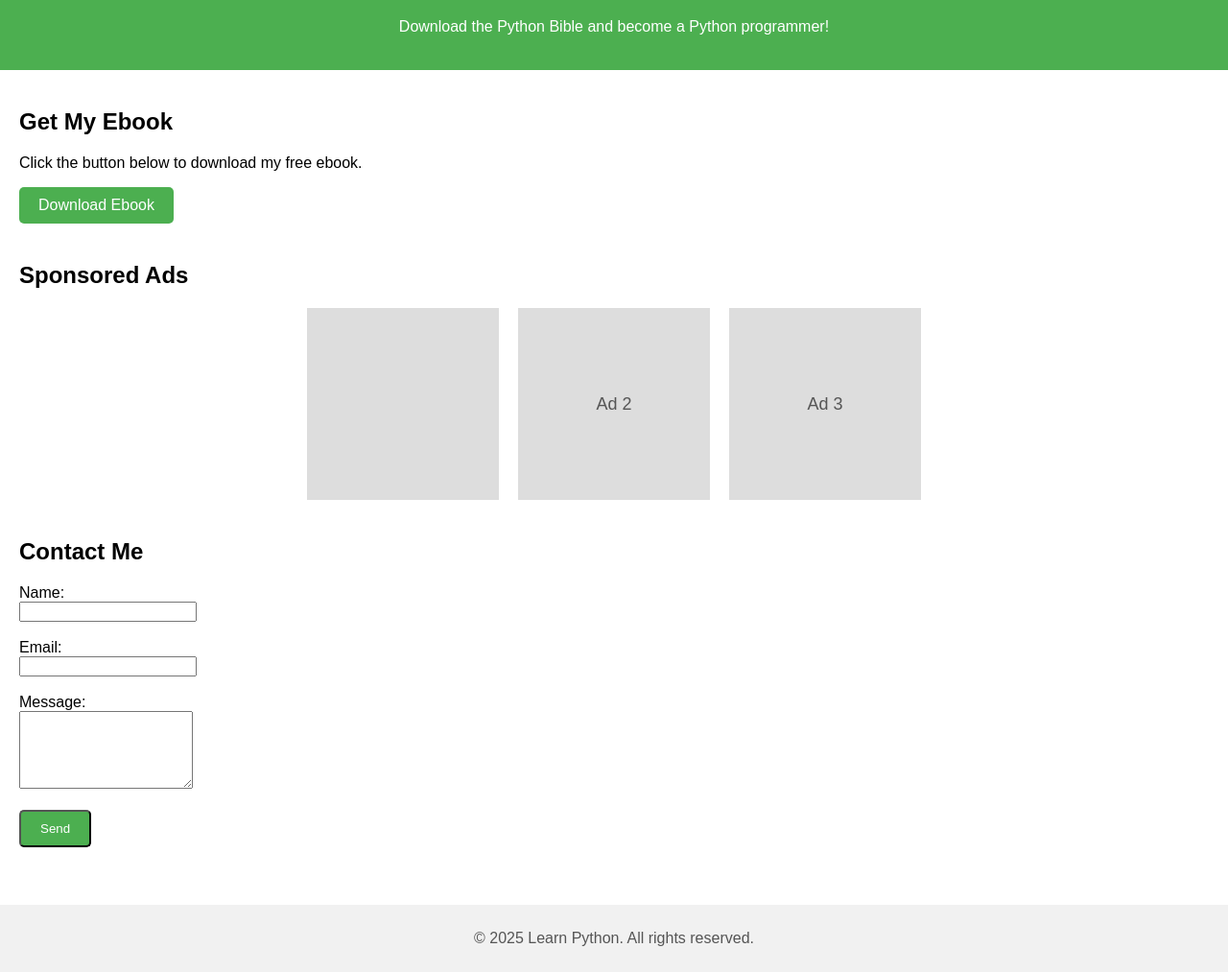
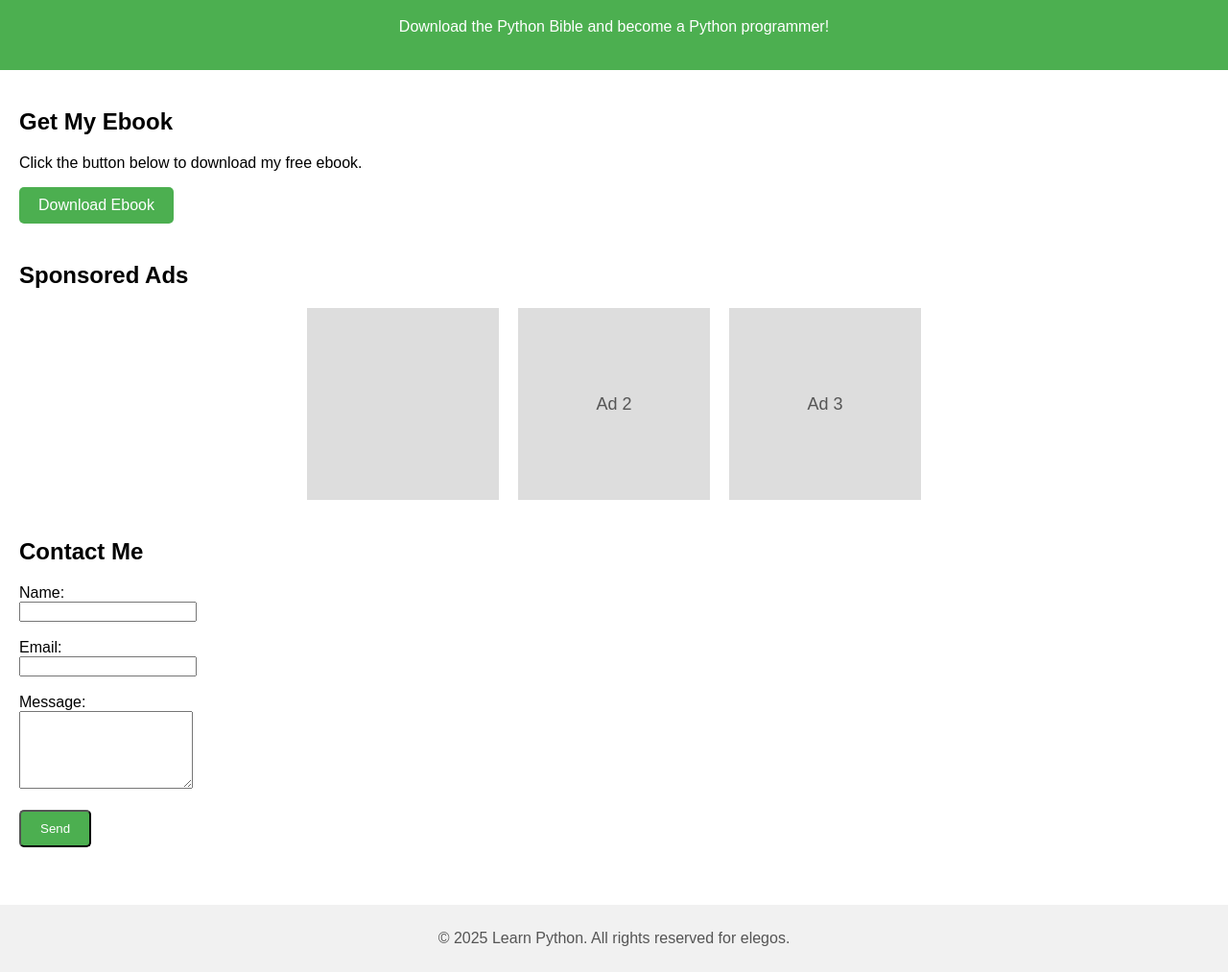
Before and after one commit to elegos-hx/my-web, a plain HTML site: page index.html in a window 1280 px wide. Shown: the part 81-1094 px from the top of the page at 96% size. Drawn offline with Linux system fonts and the light colour scheme.

Commit message:
Update index.html

```diff
--- a/index.html
+++ b/index.html
@@ -100,7 +100,7 @@
         </section>
     </div>
     <footer>
-        <p>&copy; 2025 Learn Python. All rights reserved.</p>
+        <p>&copy; 2025 Learn Python. All rights reserved for elegos.</p>
     </footer>
 </body>
 </html>
```
